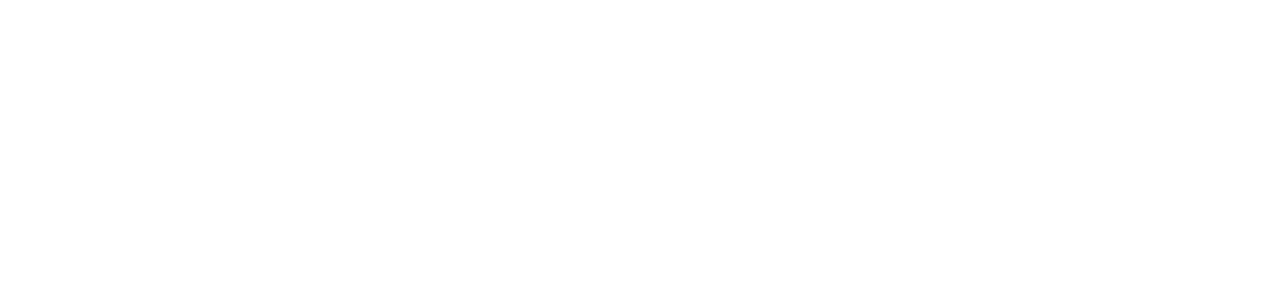
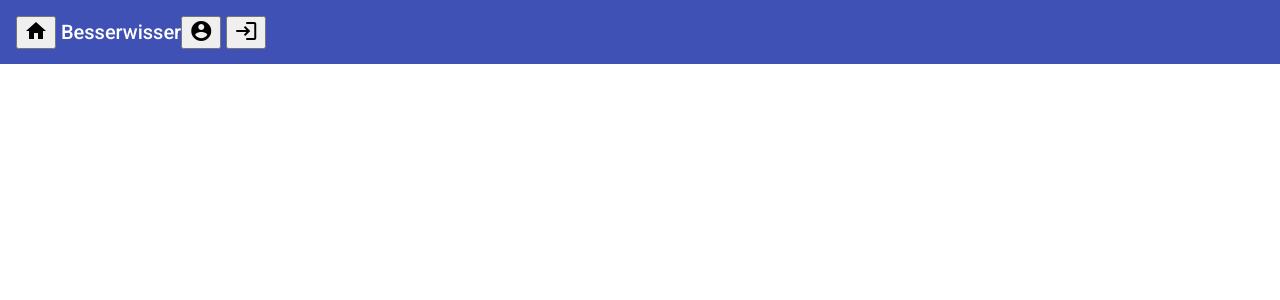
Before and after one commit to jana1609/Besserwisser, an Angular app: page /#/ in a window 1280 px wide. Shown: the top 300 px of the page. Built offline with nearby package versions, Linux system fonts and the light colour scheme.

Commit message:
added Router

```diff
--- a/src/app/app.component.html
+++ b/src/app/app.component.html
@@ -0,0 +1,13 @@
+<mat-toolbar color="primary">
+  <button mat-icon-button routerLink="/">
+    <mat-icon>home</mat-icon></button>&nbsp;
+  <span>Besserwisser</span>
+  <button mat-icon-button routerLink="/profile">
+    <mat-icon>account_circle</mat-icon></button>&nbsp;
+  <button mat-icon-button routerLink="/login">
+    <mat-icon>login</mat-icon></button>&nbsp;
+</mat-toolbar>
+
+<div class="content" role="main">
+  <router-outlet></router-outlet>
+</div>
```
Also changed, not shown: src/app/app.module.ts (+13 -1 lines).
